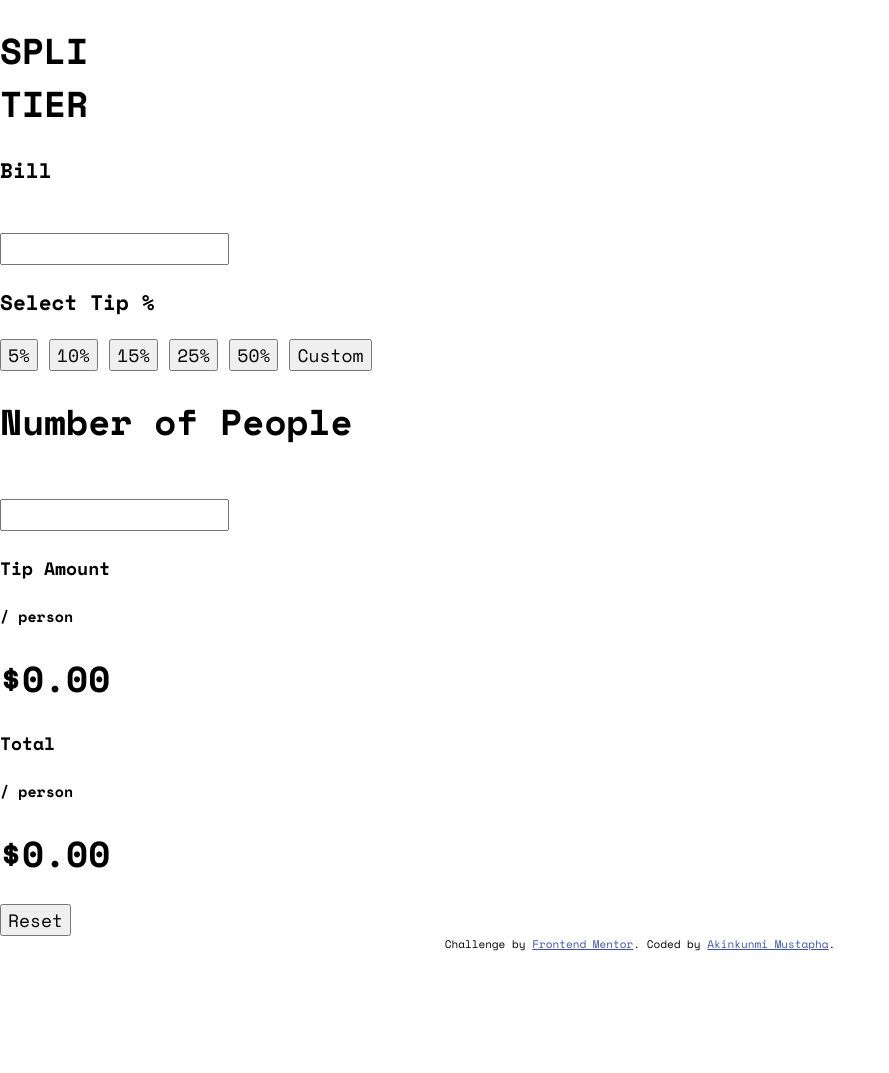
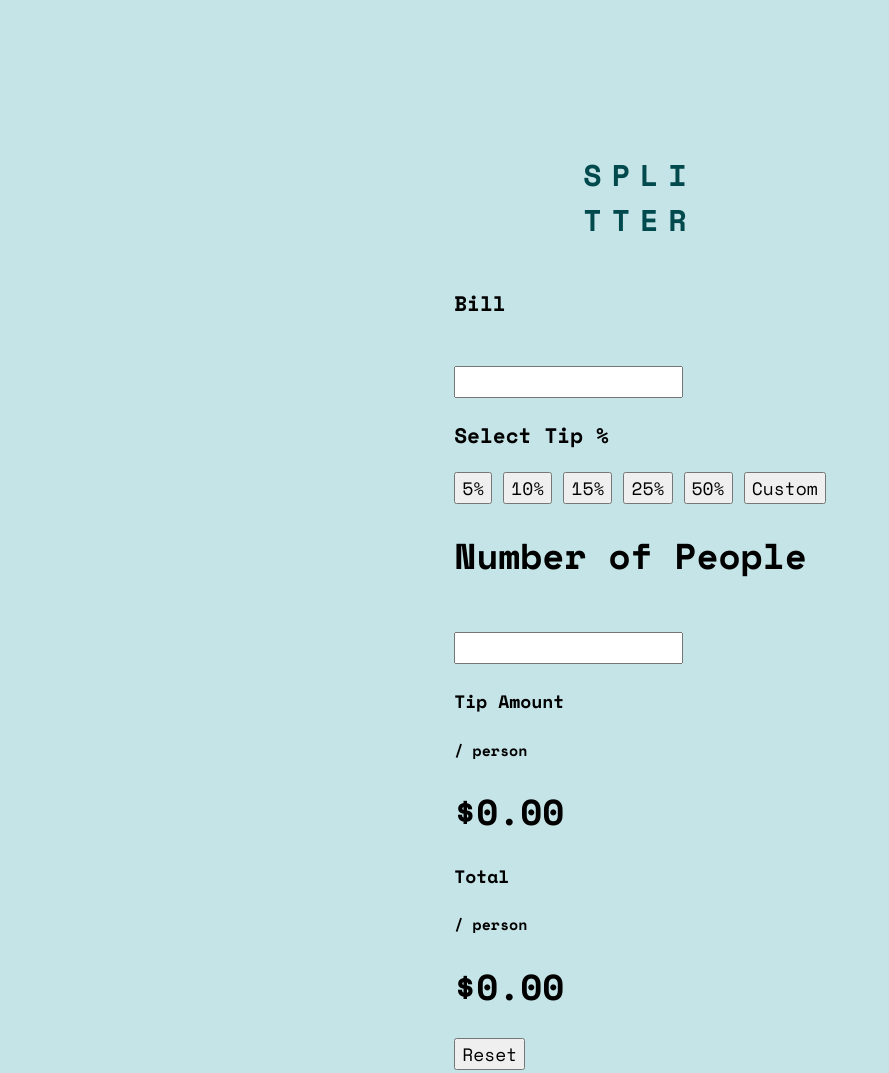
Before and after one commit to OlamideMustapha/tip-calculator-app, a website: page App/index.html in a window 1280 px wide. Shown: the top 1073 px of the page, without its empty margins (0-889 px from the left). Before the commit the page ends 952 px from the top, so only its background shows below. Drawn offline with nearby package versions, Linux system fonts and the light colour scheme.

Commit message:
hero section styles

```diff
--- a/App/index.html
+++ b/App/index.html
@@ -22,7 +22,7 @@
     <div class='hero'>
       <h1 class='hero__header'>
         <div>SPLI</div>
-        <div>TIER</div>
+        <div>TTER</div>
       </h1>
     </div>
     <!-- Hero section end -->
--- a/App/src/styles/sass/partials/_colors.sass
+++ b/App/src/styles/sass/partials/_colors.sass
@@ -1,13 +1,13 @@
 // Colors
 
 // Primary
-$strongCyan: hsl (172, 67%, 45%)
+$strongCyan: hsl(172, 67%, 45%)
 
 
 // Neutral
-$veryDarkCyan: hsl (183, 100%, 15%)
-$darkGrayishCya-1: hsl (186, 14%, 43%)
-$darkGrayishCayn-2: hsl (184, 14%, 56%)
-$lightGrayishCyan-1: hsl (185, 41%, 84%)
-$lightGrayishCyan-2: hsl (189, 41%, 97%)
-$white: hsl (0, 0%, 100%)
+$veryDarkCyan: hsl(183, 100%, 15%)
+$darkGrayishCyan-1: hsl(186, 14%, 43%)
+$darkGrayishCyan-2: hsl(184, 14%, 56%)
+$lightGrayishCyan-1: hsl(185, 41%, 84%)
+$lightGrayishCyan-2: hsl(189, 41%, 97%)
+$white: hsl(0, 0%, 100%)
--- a/App/src/styles/sass/partials/_main.sass
+++ b/App/src/styles/sass/partials/_main.sass
@@ -0,0 +1,6 @@
+.hero
+  &__header
+    div
+      color: $veryDarkCyan
+      letter-spacing: 10px
+      font-size: 30px
--- a/App/src/styles/sass/partials/_preset.sass
+++ b/App/src/styles/sass/partials/_preset.sass
@@ -6,7 +6,7 @@ body, html, #root
   padding: 0
   margin: 0
   font-size: $font-size-m
-  color: $white
+  background-color: $lightGrayishCyan-1
   font-family: 'Space Mono', 'sans-serif'
   @include breakpoint-up (medium)
 
@@ -17,7 +17,8 @@ body, html, #root
 
 
 .container
-  padding: 0
+  @include flex-column (center, center)
+  padding: 10%
 
 
 
```
Also changed, not shown: App/src/styles/css/style.css, 1 other file.
